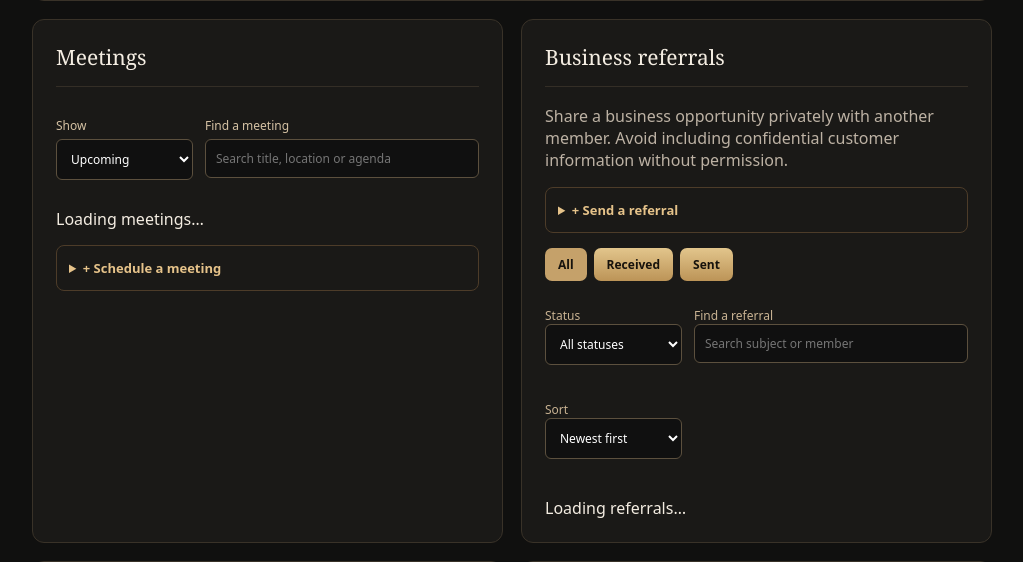
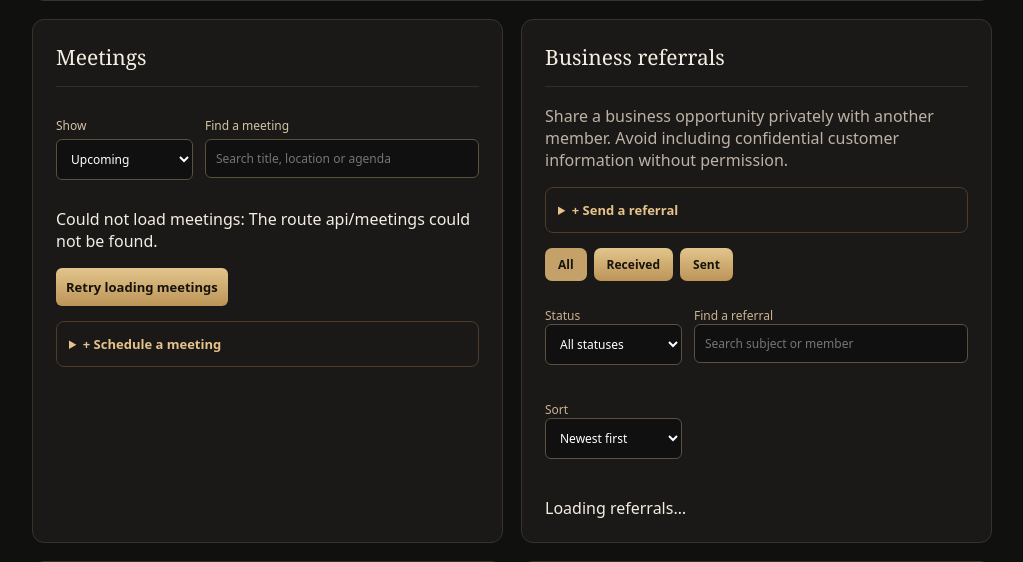
Before and after one commit to dpanaz/the-board, a Laravel app: template resources/views/board/home.blade.php in a window 1280 px wide. Shown: the part 1194-1756 px from the top of the page, without its empty margins (253-1276 px from the left). Run offline with Laravel 12, Linux system fonts and the light colour scheme; the template is opened without the code that fills it, so the values that code supplies are empty; the visitor is signed in with stand-in values (Sample User, id 1).

Commit message:
Surface meeting API load errors and provide retry control

```diff
--- a/resources/views/board/home.blade.php
+++ b/resources/views/board/home.blade.php
@@ -190,7 +190,7 @@ const notice=document.getElementById('notice');
 let selectedConversation=null;
 async function api(path,options={}){
  const response=await fetch(path,{credentials:'same-origin',...options,headers:{'Accept':'application/json','X-CSRF-TOKEN':csrf,...(options.headers||{})}});
- if(!response.ok){let message=response.status===403?'Access denied':response.status===419?'Session expired — refresh the page and try again.':'Request failed ('+response.status+')';try{const details=await response.json();if(details.message)message=details.message;if(details.errors)message+=': '+Object.values(details.errors).flat().join('; ')}catch(_){}throw new Error(message)}
+ if(!response.ok){let message=response.status===401?'Please sign in again.':response.status===403?'Access denied':response.status===419?'Session expired — refresh the page and try again.':'Request failed ('+response.status+')';try{const details=await response.json();if(details.message)message=details.message;if(details.errors)message+=': '+Object.values(details.errors).flat().join('; ')}catch(_){}throw new Error(message)}
  return response.json();
 }
 function el(tag,text,className){const node=document.createElement(tag);node.textContent=text;if(className)node.className=className;return node}
@@ -368,7 +368,18 @@ function renderMeetings(){
  if(!visible.length)root.textContent=query?'No meetings match your search.':view==='past'?'No past meetings.':'No meetings to show.';
 }
 async function loadMeetings(){
- const data=await api('/api/meetings');cachedMeetings=data.data;renderMeetings();
+ const root=document.getElementById('board-meetings');
+ try{
+  const data=await api('/api/meetings');
+  if(!Array.isArray(data.data))throw new Error('Unexpected meetings response. Please contact support.');
+  cachedMeetings=data.data;renderMeetings();
+ }catch(error){
+  root.replaceChildren();
+  const message=document.createElement('p');message.setAttribute('role','alert');message.textContent='Could not load meetings: '+error.message;
+  const retry=document.createElement('button');retry.type='button';retry.textContent='Retry loading meetings';retry.onclick=()=>{root.textContent='Loading meetings…';loadMeetings()};
+  root.append(message,retry);
+  throw error;
+ }
 }
 const meetingForm=document.getElementById('new-meeting');
 if(meetingForm)meetingForm.onsubmit=async event=>{
```
